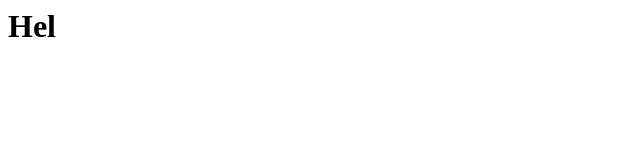
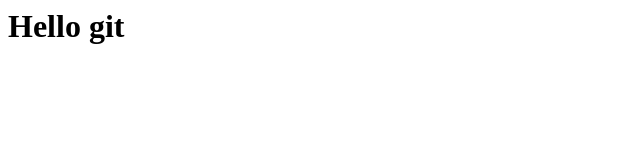
Before and after one commit to GGB92/git-simple, a plain HTML site: page index.html in a window 1280 px wide. Shown: the whole page, without its empty margins (0-640 px from the left). Drawn offline with Linux system fonts and the light colour scheme.

Commit message:
Revert "wrong commit"
This reverts commit df195fc75619fa02b0b72ecd58e7af2b5b1b07f4.

```diff
--- a/index.html
+++ b/index.html
@@ -1 +1 @@
-<h1>Hel</h1>
+<h1>Hello git</h1>
```
